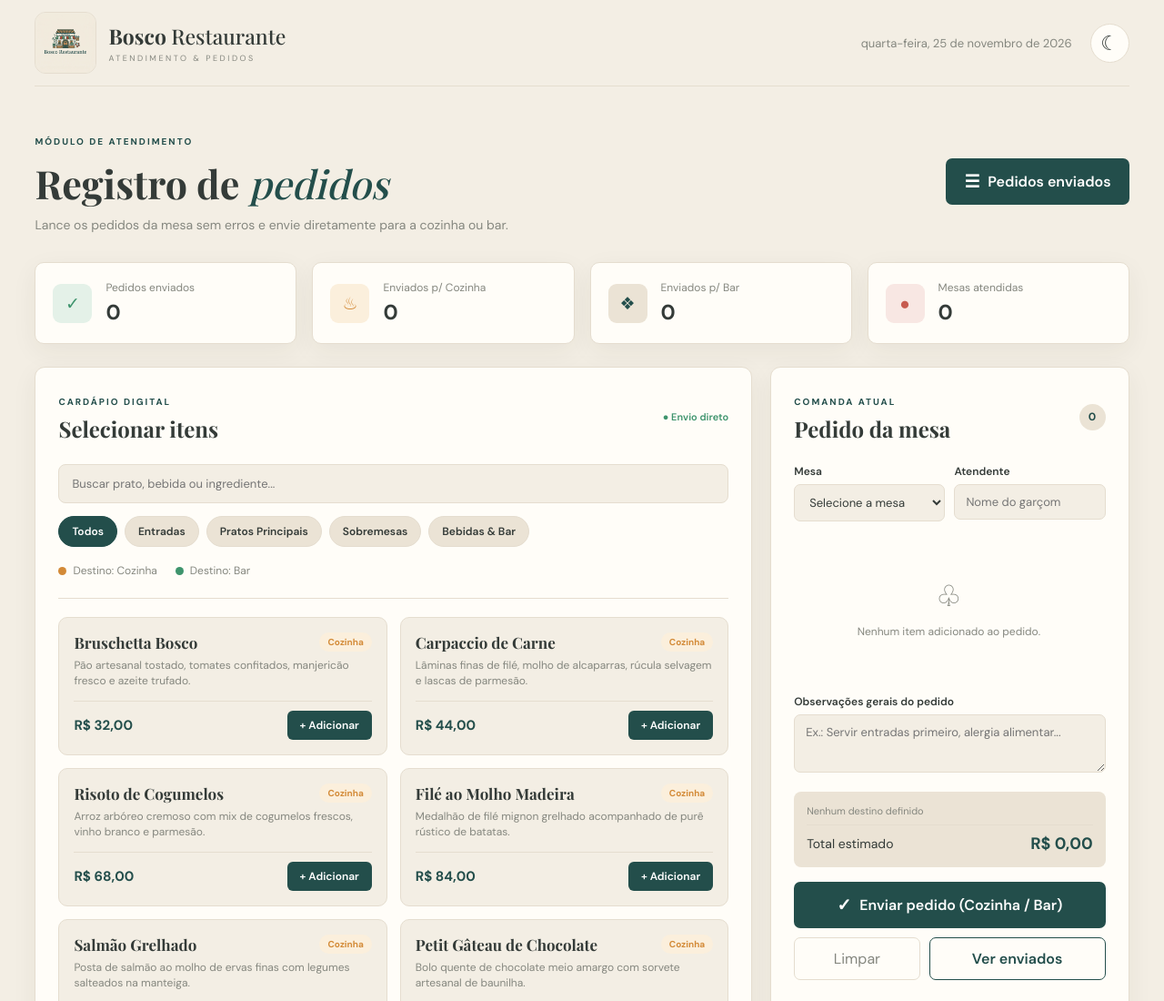
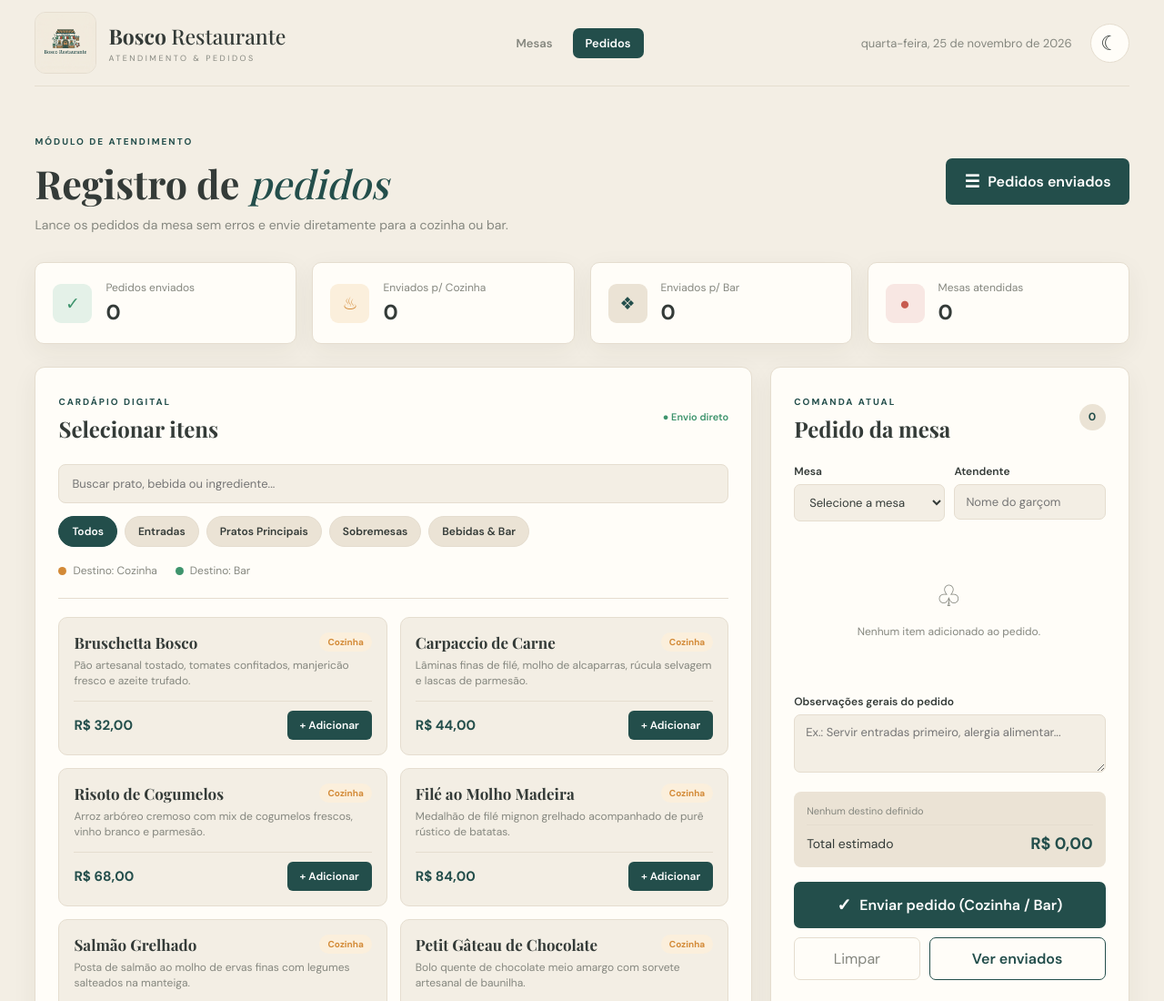
Before and after one commit to beatrizjesus21/bosco_restaurante, a plain HTML site: page pedidos.html in a window 1280 px wide. Shown: the top 1100 px of the page at 91% size. Drawn offline with nearby package versions, Linux system fonts and the light colour scheme.

Commit message:
Refactor pedidos.html structure and add navigation

```diff
--- a/pedidos.html
+++ b/pedidos.html
@@ -24,6 +24,11 @@
                     <p>ATENDIMENTO & PEDIDOS</p>
                 </div>
             </div>
+
+<nav class="nav-principal" aria-label="Módulos do sistema">
+                <a href="index.html" class="nav-link">Mesas</a>
+                <a href="pedidos.html" class="nav-link active">Pedidos</a>
+            </nav>
 
             <div class="header-actions">
                 <span class="date-display" id="currentDate"></span>
```
